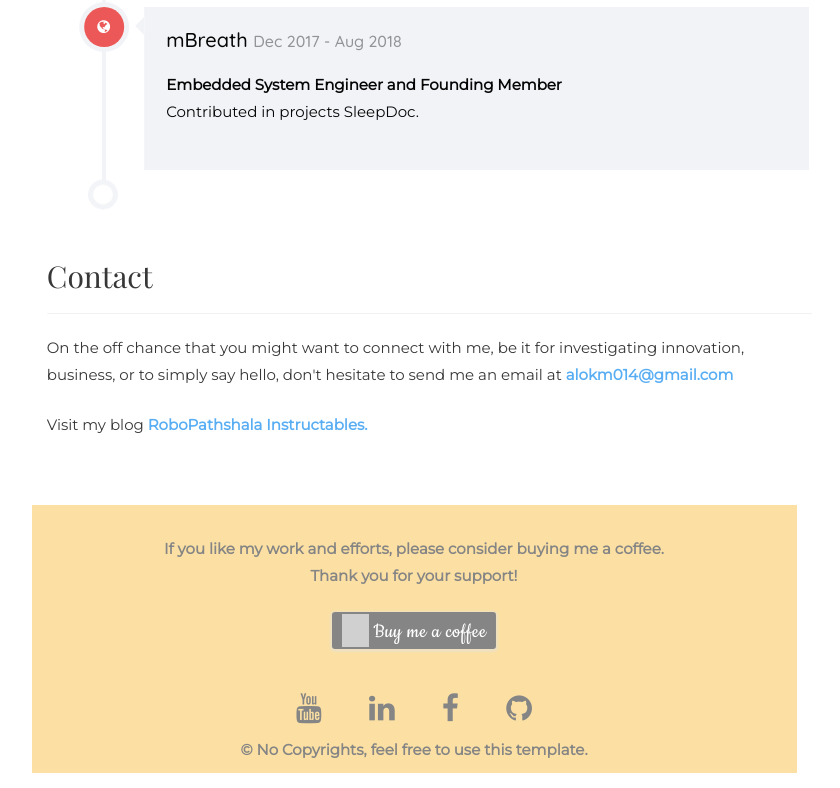
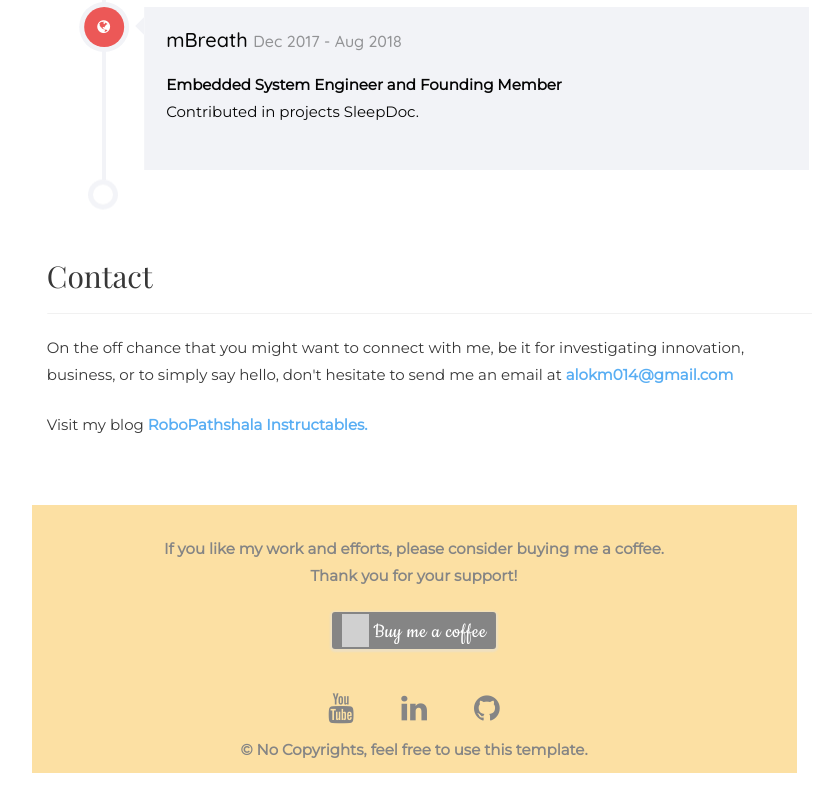
Before and after one commit to simonrenauld/simonrenauld.github.io, a plain HTML site: page index.html in a window 1280 px wide. Shown: the part 2063-2851 px from the top of the page, without its empty margins (350-1190 px from the left). Drawn offline with nearby package versions, Linux system fonts and the light colour scheme; grey boxes are pictures that could not be loaded; a web font is replaced by a local one.

Commit message:
commit on main

```diff
--- a/index.html
+++ b/index.html
@@ -727,7 +727,6 @@
                                     <br><br>
                                      <p style="font-size: 30px; margin-bottom: 0px;"><a href="https://www.youtube.com/channel/UCNOHaiZpf-HhyazeYqTeXvA?" style="color: black;" class="fa fa-youtube"></a> &nbsp;&nbsp;&nbsp;&nbsp;
                                        <a href="https://www.linkedin.com/in/alok-mishra-23055a74/" style="color: black;" class="fa fa-linkedin"></a> &nbsp;&nbsp;&nbsp;&nbsp;
-                                       <a href="https://www.facebook.com/alokmishra.mishra3?" style="color: black;" class="fa fa-facebook"></a> &nbsp;&nbsp;&nbsp;&nbsp;
                                        <a href="https://github.com/alokm014" style="color: black;" class="fa fa-github"></a>
                                     </p>
                                  </div>
```
